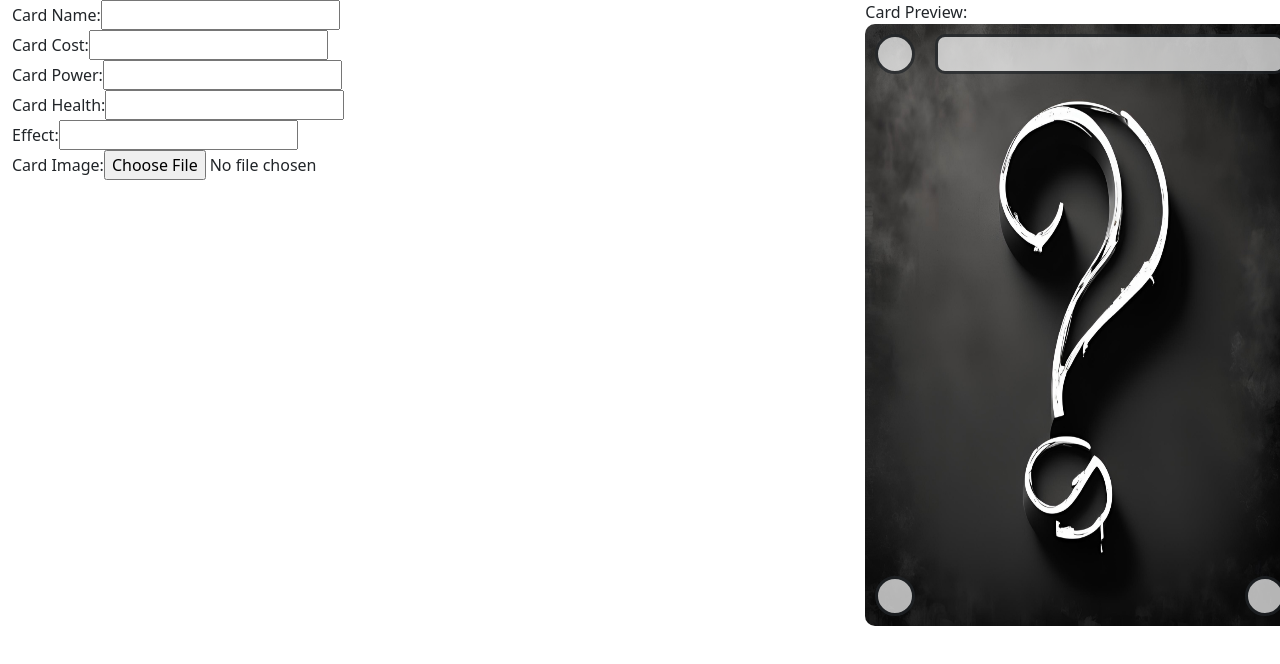
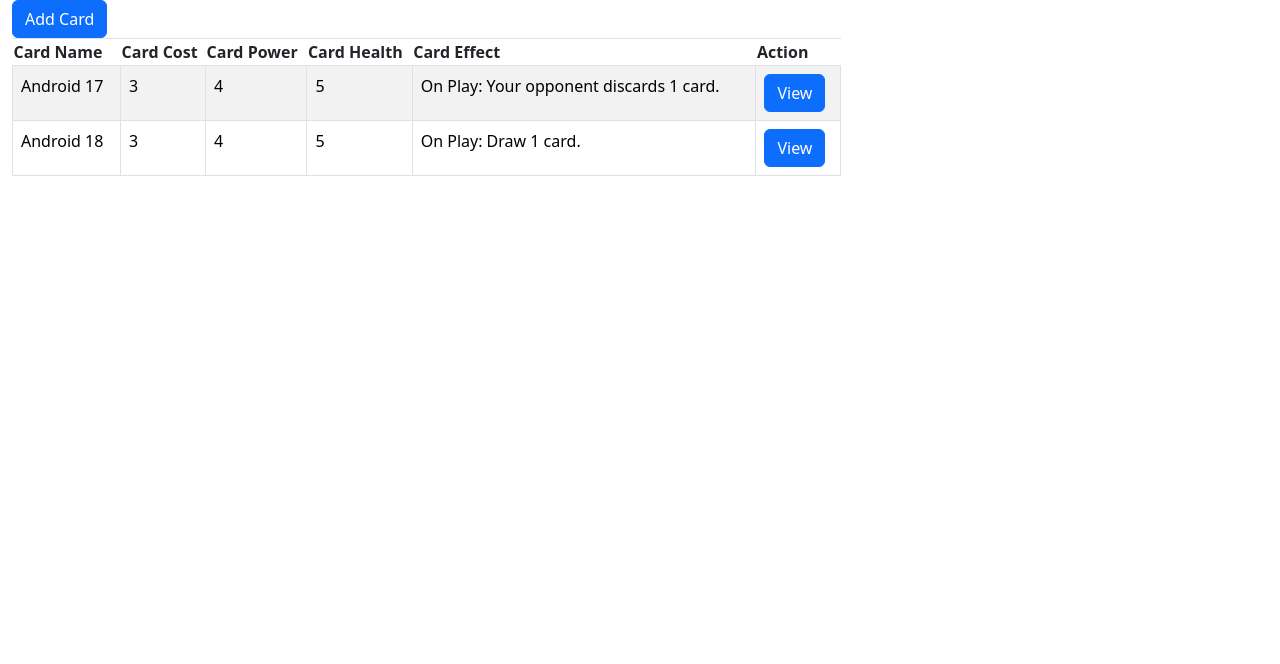
Before and after one commit to nbrady/test, a React (Create React App) app in the folder app/: page / in a window 1280 px wide. Shown: the top 664 px of the page. Built offline with nearby package versions, Linux system fonts and the light colour scheme.

Commit message:
Initial version of add and edit pages.

```diff
--- a/app/src/App.tsx
+++ b/app/src/App.tsx
@@ -1,11 +1,50 @@
 import './App.css';
 import 'bootstrap/dist/css/bootstrap.min.css';
 import { CreateCardForm } from './components/create-card-form.component';
+import { CardTable } from './components/card-table.component';
+import { ICard } from './types/card';
+import { useState } from 'react';
+import { CardImage } from './components/card-image.component';
 
+// TODO: Make functional component, is that why this formats and other files don't
+// TODO: Add images to JSON
 function App() {
+
+  const [mode, setMode] = useState<string>('edit');
+  const [selectedCard, setSelectedCard] = useState<ICard>();
+
   return (
     <div className='container-fluid'>
-      <CreateCardForm />
+      {mode === 'edit' && (
+        <>
+        {/* TODO: Format Buttons better, maybe tabs */}
+        {/* TODO: Create edit card container */}
+          <button type='button' className='btn btn-primary' onClick={() => setMode('add')}>Add Card</button>
+
+          <div className='row'>
+            <div className='col-8'>
+              <CardTable onCardSelected={setSelectedCard} />
+
+            </div>
+
+            <div className='col-4'>
+              {selectedCard && (
+                <CardImage card={selectedCard} />
+              )}
+            </div>
+          </div>
+
+
+        </>
+      )}
+
+      {mode === 'add' && (
+        <>
+          <button type='button' className='btn btn-primary' onClick={() => setMode('edit')}>Edit Card</button>
+
+          <CreateCardForm />
+        </>
+      )}
     </div>
   );
 }
--- /dev/null
+++ b/app/src/assets/cards.json
@@ -0,0 +1,16 @@
+[
+    {
+        "name": "Android 17",
+        "cost": "3",
+        "power":"4",
+        "health": "5",
+        "effect": "On Play: Your opponent discards 1 card."
+    },
+    {
+        "name": "Android 18",
+        "cost": "3",
+        "power": "4",
+        "health": "5",
+        "effect": "On Play: Draw 1 card."
+    }
+]
--- a/app/src/components/card-image.component.tsx
+++ b/app/src/components/card-image.component.tsx
@@ -1,44 +1,40 @@
 import React from 'react';
 import defaultCard from '../assets/default-card.png';
+import { ICard } from '../types/card';
 
 interface CardImageProps {
-    cardName?: string;
-    cardCost?: number;
-    cardPower?: number;
-    cardHealth?: number;
-    cardEffect?: string;
-    cardImage?: string;
+    card: ICard;
 }
 
 // 860 x 1205
 export const CardImage:React.FC<CardImageProps> = (props: CardImageProps) => {
     return (
         <div className='position-relative'>
-            <img className='card-image' src={props.cardImage || defaultCard} alt={props.cardName} />
+            <img className='card-image' src={props.card.image || defaultCard} alt={props.card.name} />
 
             <div className='card-top'>
                 <div className='card-circle-container start-0'>
-                    <h2>{props.cardCost}</h2>
+                    <h2>{props.card.cost}</h2>
                 </div>
 
                 <div className='card-rectangle-container end-0 text-center'>
-                    <h2>{props.cardName}</h2>
+                    <h2>{props.card.name}</h2>
                 </div>
             </div>
 
-            {props.cardEffect && (
+            {props.card.effect && (
                 <div className='card-middle card-rectangle-container p-1'>
-                    <h6>{props.cardEffect}</h6>
+                    <h6>{props.card.effect}</h6>
                 </div>
             )}
 
             <div className='card-bottom'>
                 {/* Use font awesome icons */}
                 <div className='card-circle-container bottom-0 start-0'>
-                    <h2>{props.cardPower}</h2>
+                    <h2>{props.card.power}</h2>
                 </div>
                 <div className='card-circle-container bottom-0 end-0'>
-                    <h2>{props.cardHealth}</h2>
+                    <h2>{props.card.health}</h2>
                 </div>
             </div>
         </div>
--- /dev/null
+++ b/app/src/components/card-table.component.tsx
@@ -0,0 +1,35 @@
+import React from 'react';
+import cardList from '../assets/cards.json';
+import { ICard } from '../types/card';
+
+interface ICardImageProps {
+    onCardSelected: (card: ICard) => void;
+}
+
+export const CardTable: React.FC<ICardImageProps> = (props: ICardImageProps) => {
+    return (
+        <table className='table table-bordered table-striped table-hover'>
+            <thead>
+                <th>Card Name</th>
+                <th>Card Cost</th>
+                <th>Card Power</th>
+                <th>Card Health</th>
+                <th>Card Effect</th>
+                <th>Action</th>
+            </thead>
+
+            <tbody>
+                {cardList.map((card: ICard) => (
+                    <tr>
+                        <td>{card.name}</td>
+                        <td>{card.cost}</td>
+                        <td>{card.power}</td>
+                        <td>{card.health}</td>
+                        <td>{card.effect}</td>
+                        <td><button type="button" className="btn btn-primary" onClick={() => props.onCardSelected(card)}>View</button></td>
+                    </tr>
+                ))}
+            </tbody>
+        </table>
+    );
+}
--- a/app/src/components/create-card-form.component.tsx
+++ b/app/src/components/create-card-form.component.tsx
@@ -1,18 +1,14 @@
 import { useState } from 'react';
 import { CardImage } from './card-image.component';
+import { ICard } from '../types/card';
 
 export const CreateCardForm = () => {
 
-    const [cardName, setCardName] = useState<string>();
-    const [cardCost, setCardCost] = useState<number>();
-    const [cardPower, setCardPower] = useState<number>();
-    const [cardHealth, setCardHealth] = useState<number>();
-    const [cardEffect, setCardEffect] = useState<string>();
-    const [cardImage, setCardImage] = useState<string>();
+    const [card, setCard] = useState<ICard>({});
 
-    function handleChange(event: React.ChangeEvent<HTMLInputElement>) {
+    const setImage = (event: React.ChangeEvent<HTMLInputElement>) => {
         if (event.target.files) {
-            setCardImage(URL.createObjectURL(event.target.files[0]));
+            setCard({ ...card, image: URL.createObjectURL(event.target.files[0]) });
         }
     }
 
@@ -22,45 +18,63 @@ export const CreateCardForm = () => {
                 <div className='col-8'>
                     <div>
                         <label htmlFor='card-name'>Card Name: </label>
-                        <input id='card-name' type="text" value={cardName} onChange={(event) => setCardName(event.target.value)} />
+                        <input
+                            id='card-name'
+                            type="text"
+                            value={card.name}
+                            onChange={(event) => setCard({ ...card, name: event.target.value })}
+                        />
                     </div>
 
                     <div>
                         <label htmlFor='card-cost'>Card Cost: </label>
-                        <input id='card-cost' type="text" value={cardCost} onChange={(event) => setCardCost(Number(event.target.value))} />
+                        <input
+                            id='card-cost'
+                            type="text"
+                            value={card.cost}
+                            onChange={(event) => setCard({ ...card, cost: event.target.value })}
+                        />
                     </div>
 
                     <div>
                         <label htmlFor='card-power'>Card Power: </label>
-                        <input id='card-power' type="text" value={cardPower} onChange={(event) => setCardPower(Number(event.target.value))} />
+                        <input
+                            id='card-power'
+                            type="text"
+                            value={card.power}
+                            onChange={(event) => setCard({ ...card, power: event.target.value })}
+                        />
                     </div>
 
                     <div>
-                        <label htmlFor='card-combo'>Card Health: </label>
-                        <input id='card-combo' type="text" value={cardHealth} onChange={(event) => setCardHealth(Number(event.target.value))} />
+                        <label htmlFor='card-health'>Card Health: </label>
+                        <input
+                            id='card-health'
+                            type="text"
+                            value={card.health}
+                            onChange={(event) => setCard({ ...card, health: event.target.value })}
+                        />
                     </div>
 
                     <div>
                         <label htmlFor='card-effect'>Effect: </label>
-                        <input id='card-effect' type="text" value={cardEffect} onChange={(event) => setCardEffect(event.target.value)} />
+                        <input
+                            id='card-effect'
+                            type="text"
+                            value={card.effect}
+                            onChange={(event) => setCard({ ...card, effect: event.target.value })}
+                        />
                     </div>
 
                     <div>
                         <label htmlFor='card-image'>Card Image: </label>
-                        <input id='card-image' type="file" onChange={handleChange} />
+                        <input id='card-image' type="file" onChange={setImage} />
                     </div>
                 </div>
 
                 <div className="col-4">
                     <label htmlFor='card-preview'>Card Preview: </label>
-                    <CardImage
-                        cardName={cardName}
-                        cardCost={cardCost}
-                        cardPower={cardPower}
-                        cardHealth={cardHealth}
-                        cardEffect={cardEffect}
-                        cardImage={cardImage}
-                    />
+                    <CardImage card={card} />
                 </div>
             </div>
         </div>
--- /dev/null
+++ b/app/src/types/card.tsx
@@ -0,0 +1,8 @@
+export interface ICard {
+    name?: string;
+    cost?: string;
+    power?: string;
+    health?: string;
+    effect?: string;
+    image?: string;
+}
```
